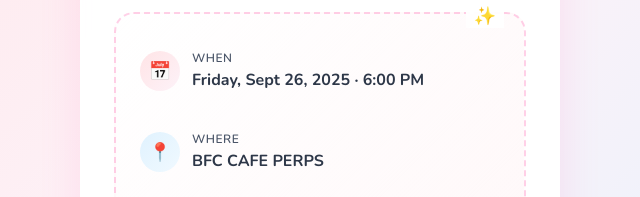
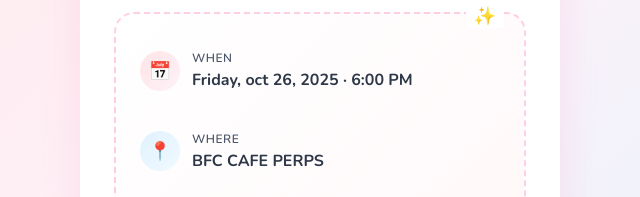
Before and after one commit to jairusalano123/harvey, a plain HTML site: page index.html in a window 1280 px wide. Shown: the part 303-500 px from the top of the page, 320-960 px from the left. Drawn offline with nearby package versions, Linux system fonts and the light colour scheme.

Commit message:
Update index.html
v3

```diff
--- a/index.html
+++ b/index.html
@@ -290,7 +290,7 @@ body {
         <div class="detail-icon when-icon">📅</div>
         <div class="detail-content">
           <div class="detail-label">When</div>
-          <div class="detail-value" id="when">Friday, Sept 26, 2025 · 6:00 PM</div>
+          <div class="detail-value" id="when">Friday, oct 26, 2025 · 6:00 PM</div>
         </div>
       </div>
       <div class="detail-item">
```
